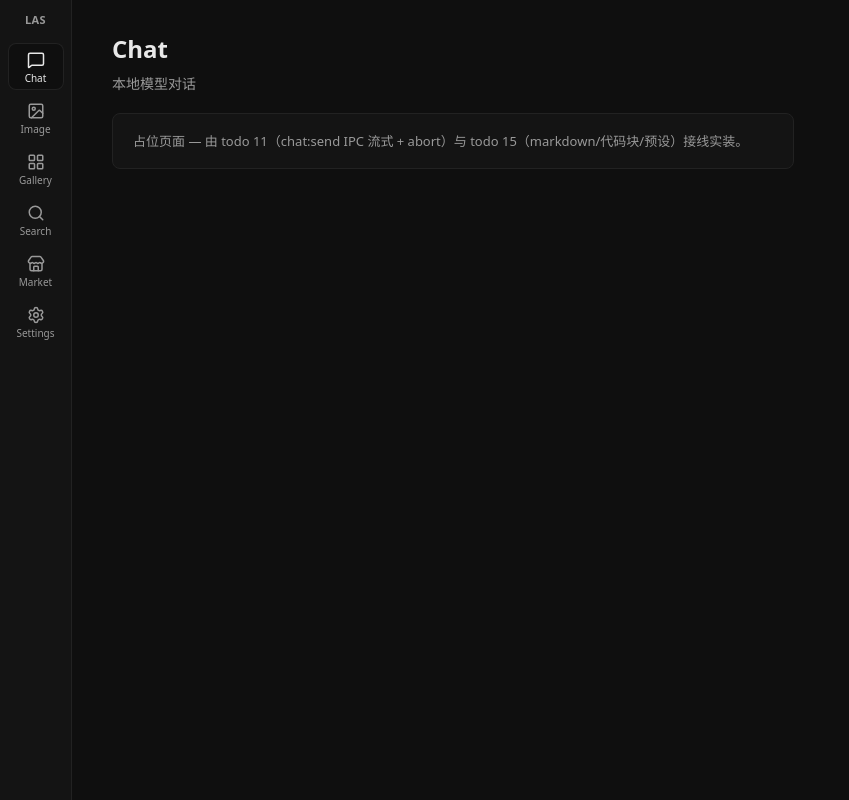
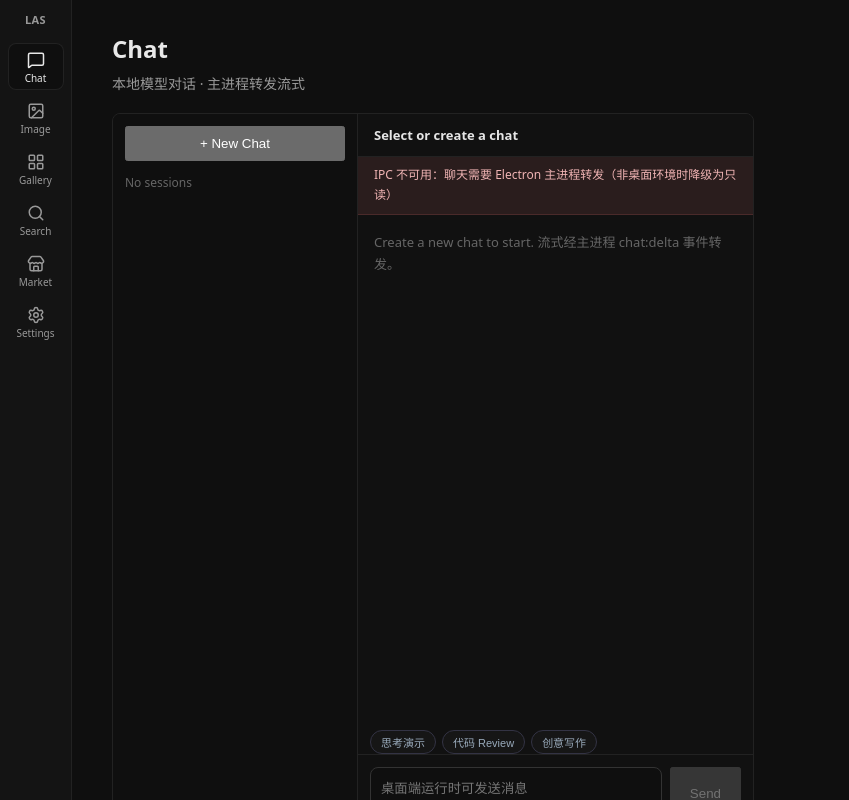
Before and after one commit to WXFffff666/local-ai-suite, a React (Vite) app in the folder src/renderer/: page / in a window 1280 px wide. Shown: the whole page, without its empty margins (0-849 px from the left). Built offline with nearby package versions, Linux system fonts and the light colour scheme.

Commit message:
feat(chat): ipc-relayed streaming with abort, remove direct sidecar fetch

```diff
--- a/src/renderer/src/pages/ChatPage.tsx
+++ b/src/renderer/src/pages/ChatPage.tsx
@@ -1,13 +1,15 @@
-/** Chat 页占位 — 由 todo11（IPC 流式）/ todo15（markdown 打磨）接入实装 */
+/** Chat 页 — todo11 实装：IPC 流式对话（chat:send / chat:abort + delta/done/error 事件） */
+import { Chat } from '../../../chat/Chat'
+
 export function ChatPage(): React.JSX.Element {
   return (
-    <section className="las-page" aria-labelledby="page-title-chat">
+    <section className="las-page" aria-labelledby="page-title-chat" style={{ display: 'flex', flexDirection: 'column', minHeight: 0 }}>
       <h1 id="page-title-chat" className="las-page-title">
         Chat
       </h1>
-      <p className="las-page-subtitle">本地模型对话</p>
-      <div className="las-page-card">
-        占位页面 — 由 todo 11（chat:send IPC 流式 + abort）与 todo 15（markdown/代码块/预设）接线实装。
+      <p className="las-page-subtitle">本地模型对话 · 主进程转发流式</p>
+      <div className="las-page-card" style={{ flex: 1, minHeight: 0, overflow: 'hidden', padding: 0 }}>
+        <Chat />
       </div>
     </section>
   )
```
